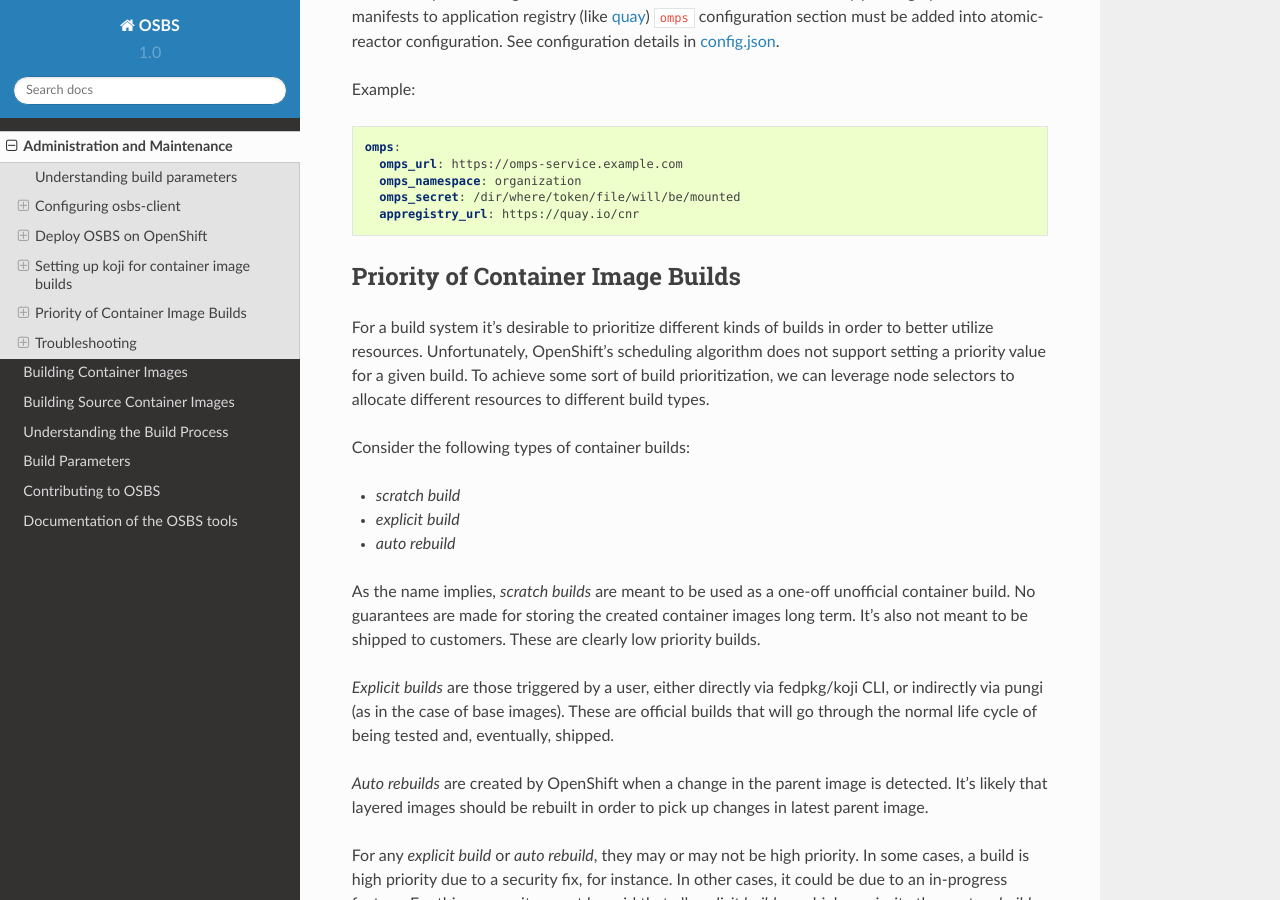
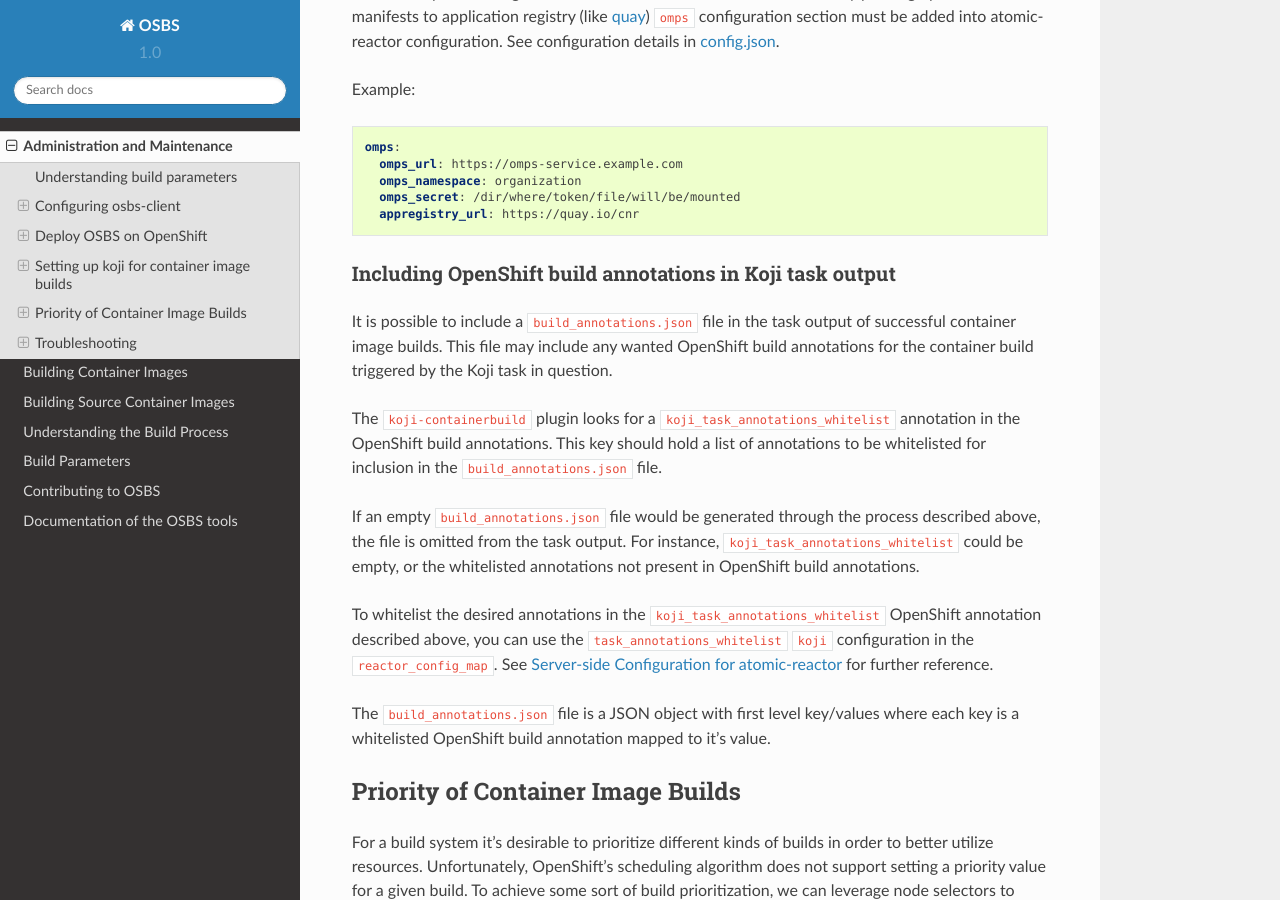
Before and after one commit to containerbuildsystem/osbs-docs, a Sphinx documentation site: the page built from docs/admins.rst, in a window 1280 px wide and 900 px high, scrolled down 6205 px. Built offline with Sphinx 7.4.7 and the Read the Docs theme 2.0.0, drawn with Linux system fonts in a browser that asks for light colours.

Commit message:
Document build annotations for Koji task output
* OSBS-8138

Signed-off-by: Athos Ribeiro <athos@redhat.com>

```diff
--- a/docs/admins.rst
+++ b/docs/admins.rst
@@ -367,6 +367,32 @@ Example:
 .. _quay: https://quay.io/application/
 .. _`config.json`: https://github.com/containerbuildsystem/atomic-reactor/blob/master/atomic_reactor/schemas/config.json
 
+Including OpenShift build annotations in Koji task output
+~~~~~~~~~~~~~~~~~~~~~~~~~~~~~~~~~~~~~~~~~~~~~~~~~~~~~~~~~
+
+It is possible to include a ``build_annotations.json`` file in the task output
+of successful container image builds. This file may include any wanted
+OpenShift build annotations for the container build triggered by the Koji task
+in question.
+
+The ``koji-containerbuild`` plugin looks for a
+``koji_task_annotations_whitelist`` annotation in the OpenShift build
+annotations. This key should hold a list of annotations to be whitelisted for
+inclusion in the ``build_annotations.json`` file.
+
+If an empty ``build_annotations.json`` file would be generated through the
+process described above, the file is omitted from the task output. For
+instance, ``koji_task_annotations_whitelist`` could be empty, or the
+whitelisted annotations not present in OpenShift build annotations.
+
+To whitelist the desired annotations in the ``koji_task_annotations_whitelist``
+OpenShift annotation described above, you can use the
+``task_annotations_whitelist`` ``koji`` configuration in the
+``reactor_config_map``. See :ref:`config.yaml` for further reference.
+
+The ``build_annotations.json`` file is a JSON object with first level
+key/values where each key is a whitelisted OpenShift build annotation mapped to
+it's value.
 
 Priority of Container Image Builds
 ----------------------------------
```
